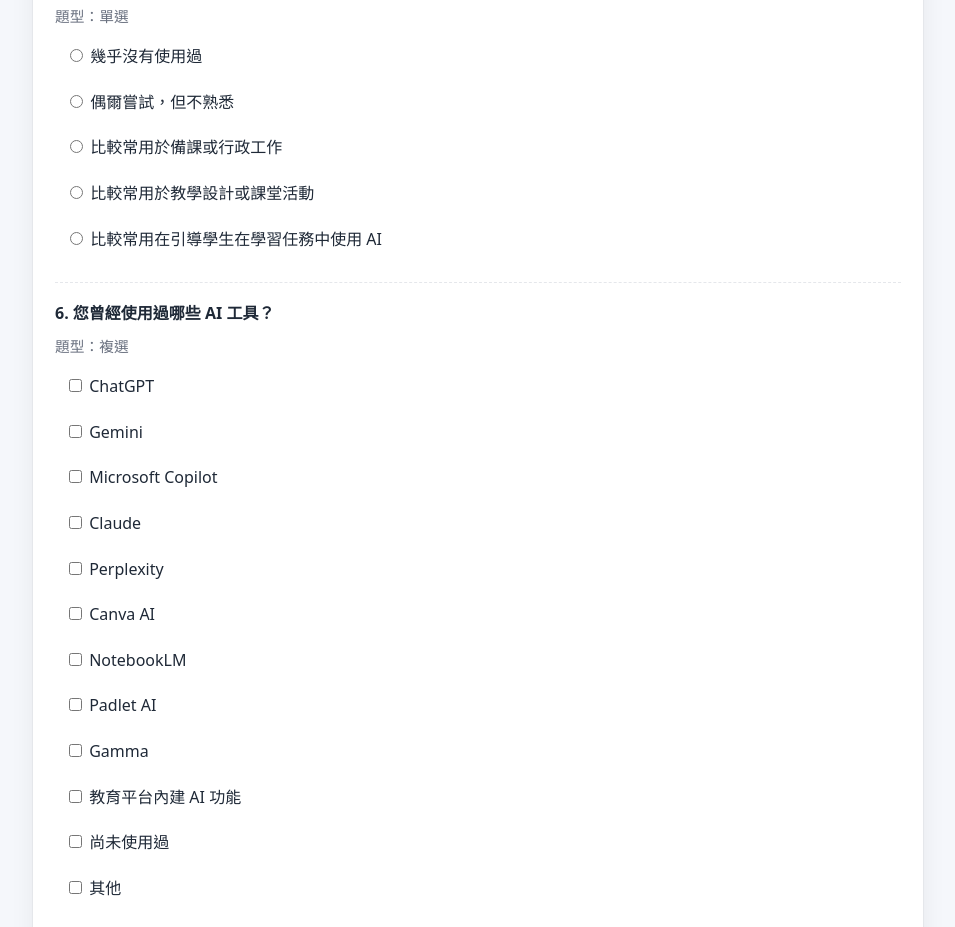
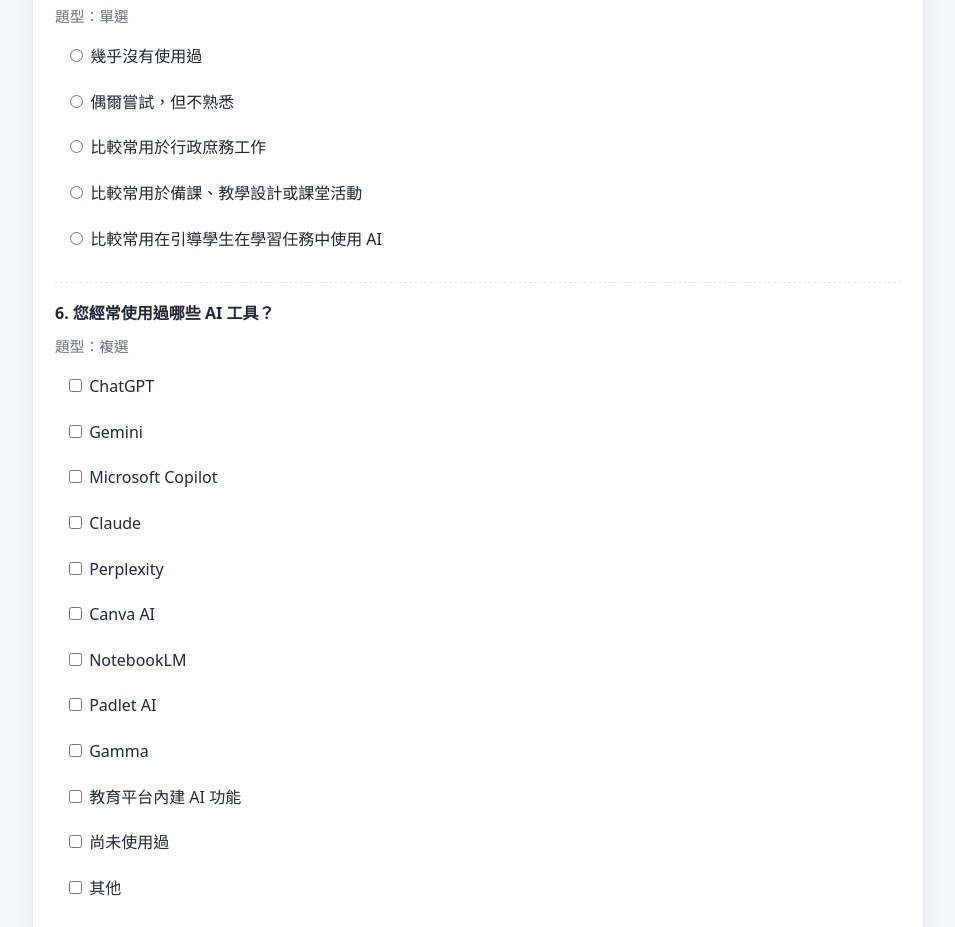
Before and after one commit to tnjbox/younger, a plain HTML site: page 2026AIneed.html in a window 1280 px wide. Shown: the part 1632-2559 px from the top of the page, without its empty margins (162-1117 px from the left). Drawn offline with Linux system fonts and the light colour scheme.

Commit message:
Update 2026AIneed.html

```diff
--- a/2026AIneed.html
+++ b/2026AIneed.html
@@ -269,8 +269,8 @@
           { id: 'q02', no: 2, type: 'radio', required: true, title: '您目前主要任教的科技領域課程為何？', options: ['國小科技跨域', '生活科技', '資訊科技', '生活科技與資訊科技皆有任教', '其他'] },
           { id: 'q03', no: 3, type: 'checkbox', required: true, title: '您目前任教階段為何？', options: ['國小', '國中', '高中', '高職', '其他'] },
           { id: 'q04', no: 4, type: 'radio', required: true, title: '您的科技領域教學年資約為？', options: ['1～3 年', '3～10 年', '11～20 年', '20 年以上'] },
-          { id: 'q05', no: 5, type: 'radio', required: true, title: '您目前使用 AI 工具的經驗為何？', options: ['幾乎沒有使用過', '偶爾嘗試，但不熟悉', '比較常用於備課或行政工作', '比較常用於教學設計或課堂活動', '比較常用在引導學生在學習任務中使用 AI'] },
-          { id: 'q06', no: 6, type: 'checkbox', title: '您曾經使用過哪些 AI 工具？', options: ['ChatGPT', 'Gemini', 'Microsoft Copilot', 'Claude', 'Perplexity', 'Canva AI', 'NotebookLM', 'Padlet AI', 'Gamma', '教育平台內建 AI 功能', '尚未使用過', '其他'] }
+          { id: 'q05', no: 5, type: 'radio', required: true, title: '您目前使用 AI 工具的經驗為何？', options: ['幾乎沒有使用過', '偶爾嘗試，但不熟悉', '比較常用於行政庶務工作', '比較常用於備課、教學設計或課堂活動', '比較常用在引導學生在學習任務中使用 AI'] },
+          { id: 'q06', no: 6, type: 'checkbox', title: '您經常使用過哪些 AI 工具？', options: ['ChatGPT', 'Gemini', 'Microsoft Copilot', 'Claude', 'Perplexity', 'Canva AI', 'NotebookLM', 'Padlet AI', 'Gamma', '教育平台內建 AI 功能', '尚未使用過', '其他'] }
         ]
       },
       {
```
